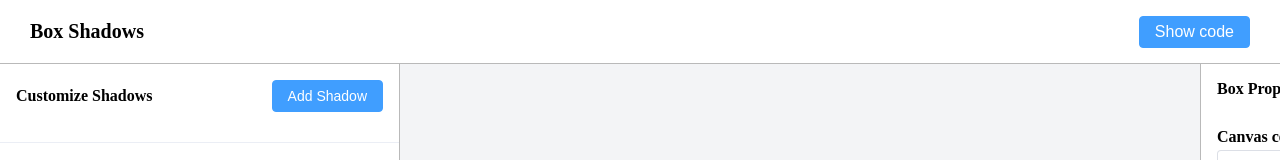
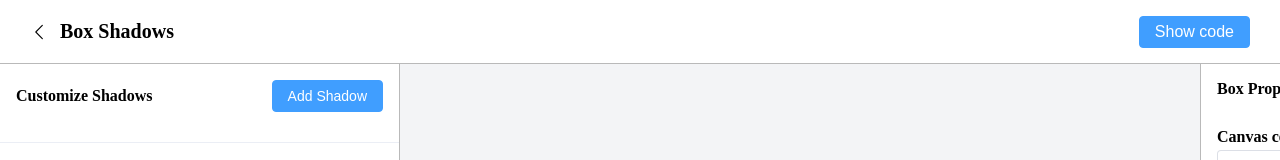
Before and after one commit to PalomBaBa/blog, a Vue app: page /boxshadowpc in a window 1280 px wide. Shown: the top 160 px of the page. Built offline with nearby package versions, Linux system fonts and the light colour scheme.

Commit message:
add customPage module

```diff
--- a/src/router/modules/modules.js
+++ b/src/router/modules/modules.js
@@ -3,6 +3,11 @@ const router = [
     path: '/boxshadowpc',
     name: 'boxshadowPc',
     component: ()=>import('@/views/pc/modules/boxShadow/index.vue')
+  },
+  {
+    path: '/customPage',
+    name: 'customPagePc',
+    component: ()=>import('@/views/pc/modules/customPage/index.vue')
   }
 ]
 
--- a/src/views/pc/modules/boxShadow/index.vue
+++ b/src/views/pc/modules/boxShadow/index.vue
@@ -84,7 +84,14 @@ onMounted(() => {
 <template>
   <div class="boxShadow_box">
     <div class="boxShadow_box_header">
-      <div class="boxShadow_box_hearer_title">Box Shadows</div>
+      <div class="boxShadow_box_hearer_title">
+        <div class="boxShadow_box_hearer_title_returnIcon">
+          <el-icon>
+            <ArrowLeft />
+          </el-icon>
+        </div>
+        <span>Box Shadows</span>
+      </div>
       <div class="boxShadow_box_hearer_showCodeBtn">
         <el-button type="primary" @click="showCssCode">Show code</el-button>
       </div>
@@ -125,8 +132,15 @@ onMounted(() => {
     padding: 0 30px;
 
     .boxShadow_box_hearer_title {
+      display: flex;
+      align-items: center;
       font-size: 20px;
       font-weight: bolder;
+      .boxShadow_box_hearer_title_returnIcon{
+        align-items: center;
+        display: flex;
+        margin-right: 10px;
+      }
     }
 
     .boxShadow_box_hearer_showCodeBtn {
--- /dev/null
+++ b/src/views/pc/modules/customPage/index.vue
@@ -0,0 +1,9 @@
+<script setup>
+
+</script>
+
+<template>
+  <div>123</div>
+</template>
+
+<style scoped lang="scss"></style>
```
